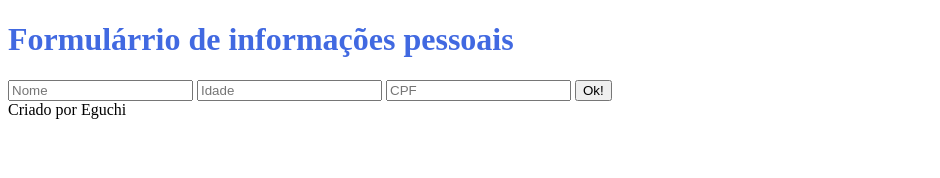
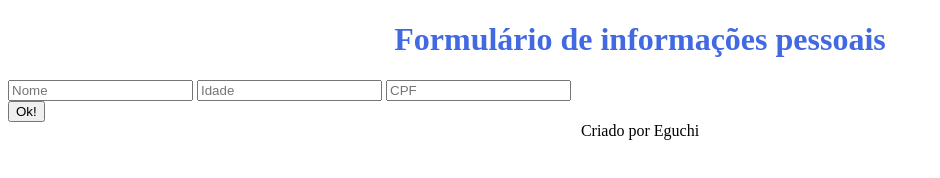
Before and after one commit to marikae23/ProgramacaoWeb, a plain HTML site: page index.html in a window 1280 px wide. Shown: the whole page, without its empty margins (0-940 px from the left). Drawn offline with Linux system fonts and the light colour scheme.

Commit message:
Centralizando h1

```diff
--- a/index.html
+++ b/index.html
@@ -7,11 +7,14 @@
     <title>Programação Web</title>
 </head>
 <body>
-    <h1>Formulárrio de informações pessoais</h1>
+    <h1 id="titulo">Formulário de informações pessoais</h1>
     <input type="text" placeholder="Nome">
     <input type="number" placeholder="Idade">
     <input type="text" placeholder="CPF">
-    <button>Ok!</button>
+    <div>
+        <button>Ok!</button>
+    </div>
+
 
     <footer>Criado por Eguchi</footer>
 
--- a/style.css
+++ b/style.css
@@ -1,4 +1,12 @@
 h1{
-    color: royalblue;
 
 }
+
+#titulo {
+    color: #4169e1;
+    text-align: center;
+}
+
+footer{
+    text-align: center;
+}
```
